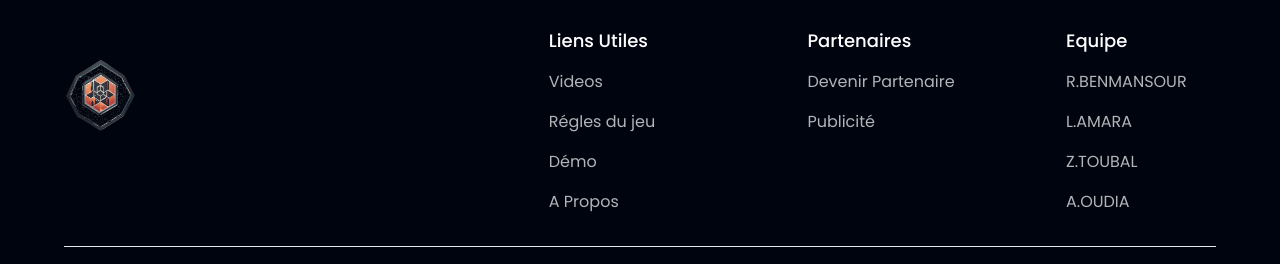
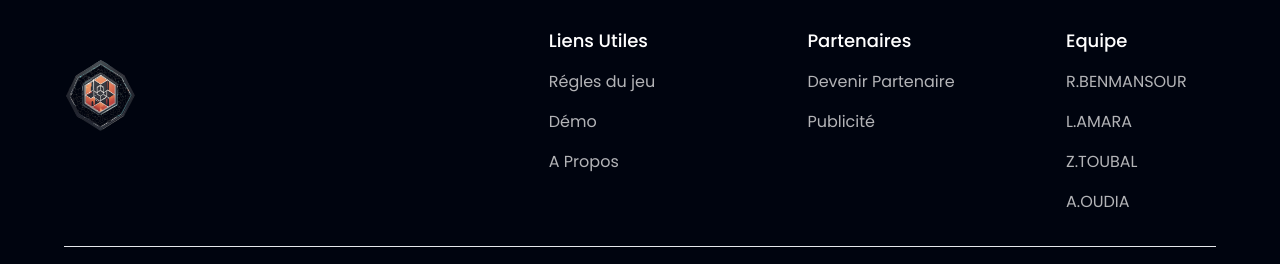
Before and after one commit to rayenebenmansour20/HexGame, a React (Vite) app: page / in a window 1280 px wide. Shown: the part 4351-4615 px from the top of the page. Built offline with nearby package versions, Linux system fonts and the light colour scheme.

Commit message:
fix link footer

```diff
--- a/src/components/Footer.jsx
+++ b/src/components/Footer.jsx
@@ -29,7 +29,9 @@ const Footer = () => (
                 <li key={link.name} className={`font-poppins font-normal text-[16px] leading-[24px]
                 text-dimWhite hover:text-secondary cursor-pointer
                 ${index !== footerLink.links.length - 1 ? 'mb-4' : 'mb-0'}`}>
-                    {link.name}
+                <a href={link.link} className="text-dimWhite hover:text-secondary">
+                  {link.name}
+                </a>
                 </li>
               ))}
             </ul>
@@ -46,12 +48,15 @@ const Footer = () => (
         </p>
         <div className="flex flex-row md:mt-0 mt-6">
           {socialMedia.map((social,index)=>(
+              <a key={social.id} href={social.link} target="_blank" rel="noopener noreferrer">
               <img
-              key={social.id}
-              src={social.icon}
-              alt={social.id}
-              className={`w-[21px] h-[21px] object-contain
-              cursor-pointer hover: ${index !== socialMedia.length - 1 ? 'mr-6' : 'mr-0'}`} />
+                src={social.icon}
+                alt={social.id}
+                className={`w-[21px] h-[21px] object-contain cursor-pointer hover: ${
+                  index !== socialMedia.length - 1 ? 'mr-6' : 'mr-0'
+                }`}
+              />
+            </a>
           ))}
 
         </div>
--- a/src/constants/index.js
+++ b/src/constants/index.js
@@ -50,21 +50,21 @@ export const footerLinks = [
   {
     title: "Liens Utiles",
     links: [
-      {
-        name: "Videos",
-        link: "https://www.hoobank.com/content/",
-      },
+      // {
+      //   name: "Acceuil",
+      //   link: "http://localhost:5173/#Acceuil",
+      // },
       {
         name: "Régles du jeu",
-        link: "https://www.hoobank.com/how-it-works/",
+        link: "http://localhost:5173/#Régles",
       },
       {
         name: "Démo",
-        link: "https://www.hoobank.com/create/",
+        link: "http://localhost:5173/#Démo",
       },
       {
         name: "A Propos",
-        link: "https://www.hoobank.com/explore/",
+        link: "http://localhost:5173/#APropos",
       },
 
     ],
@@ -88,19 +88,19 @@ export const footerLinks = [
     links: [
       {
         name: "R.BENMANSOUR",
-        link: "https://www.hoobank.com/our-partner/",
+        link: "https://www.linkedin.com/in/rayenebenmansour/",
       },
       {
         name: "L.AMARA",
-        link: "https://www.hoobank.com/become-a-partner/",
+        link: "https://www.linkedin.com/in/lounes-amara-216305231/",
       },
       {
         name: "Z.TOUBAL",
-        link: "https://www.hoobank.com/become-a-partner/",
+        link: "https://www.linkedin.com/in/zine-eddine-toubal-518a0a176/",
       },
       {
         name: "A.OUDIA",
-        link: "https://www.hoobank.com/become-a-partner/",
+        link: "https://www.linkedin.com/in/abdelwaheb-ouadia-386321214/",
       },
 
     ],
```
